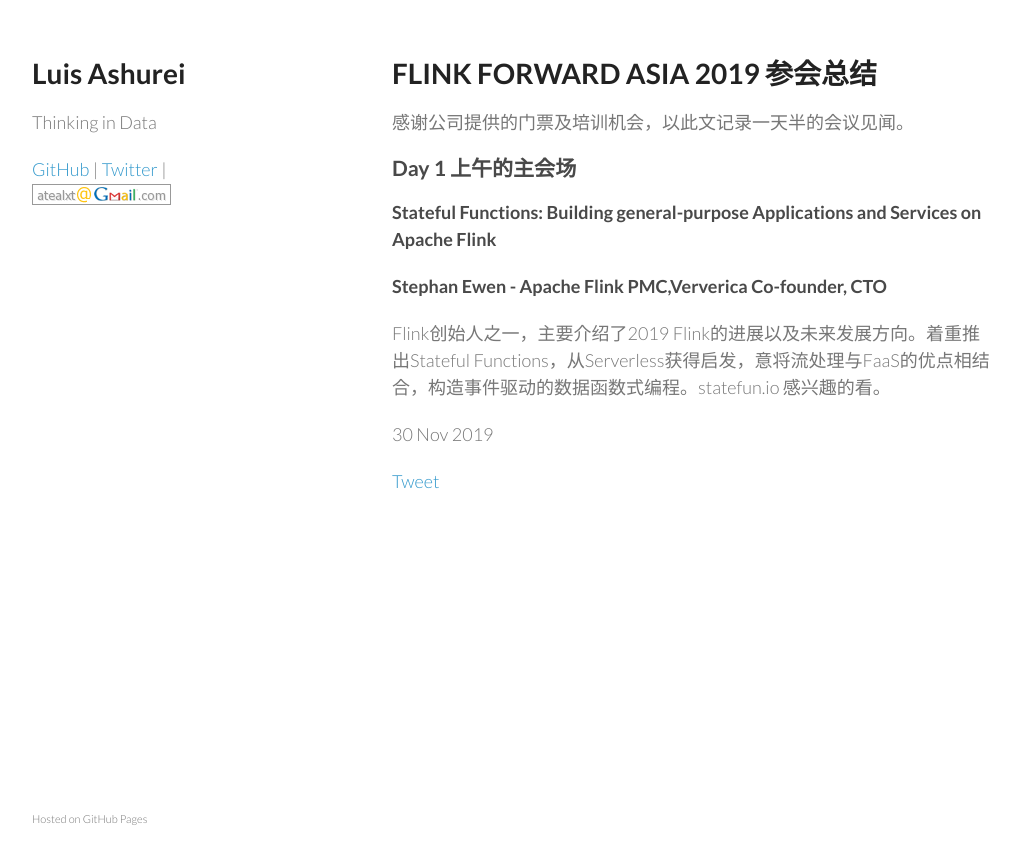
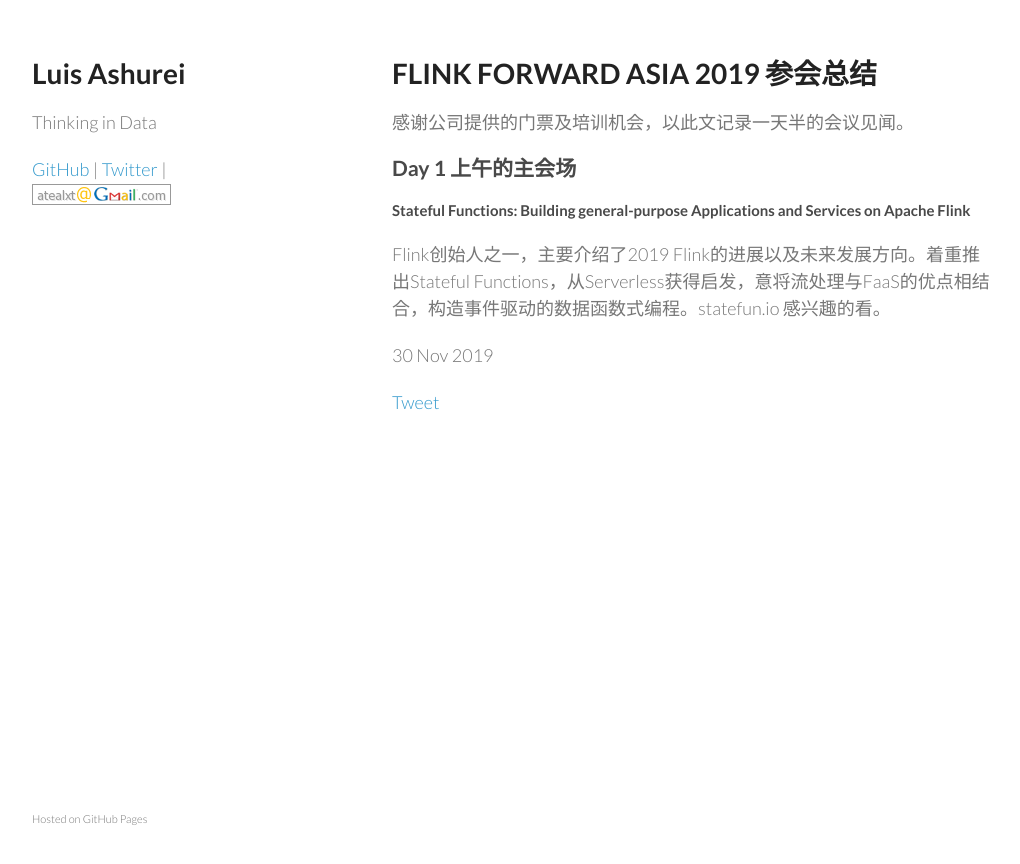
Before and after one commit to atealxt/atealxt.github.io, a Jekyll site: the page built from _posts/2019-11-30-flink-forward-asia.md, in a window 1280 px wide. Shown: the top 864 px of the page, without its empty margins (128-1148 px from the left). Built offline with Jekyll 4.4.1, drawn with Linux system fonts in a browser that asks for light colours; comment, search, counter and statistics services are not loaded.

Commit message:
Update 2019-11-30-flink-forward-asia.md

```diff
--- a/_posts/2019-11-30-flink-forward-asia.md
+++ b/_posts/2019-11-30-flink-forward-asia.md
@@ -16,6 +16,5 @@
 Day 1 上午的主会场
 </h3>
 
-<h4>Stateful Functions: Building general-purpose Applications and Services on Apache Flink</h4>
-<h4>Stephan Ewen - Apache Flink PMC,Ververica Co-founder, CTO</h4>
+<h5>Stateful Functions: Building general-purpose Applications and Services on Apache Flink<br></h5>
 Flink创始人之一，主要介绍了2019 Flink的进展以及未来发展方向。着重推出Stateful Functions，从Serverless获得启发，意将流处理与FaaS的优点相结合，构造事件驱动的数据函数式编程。statefun.io 感兴趣的看。
```
